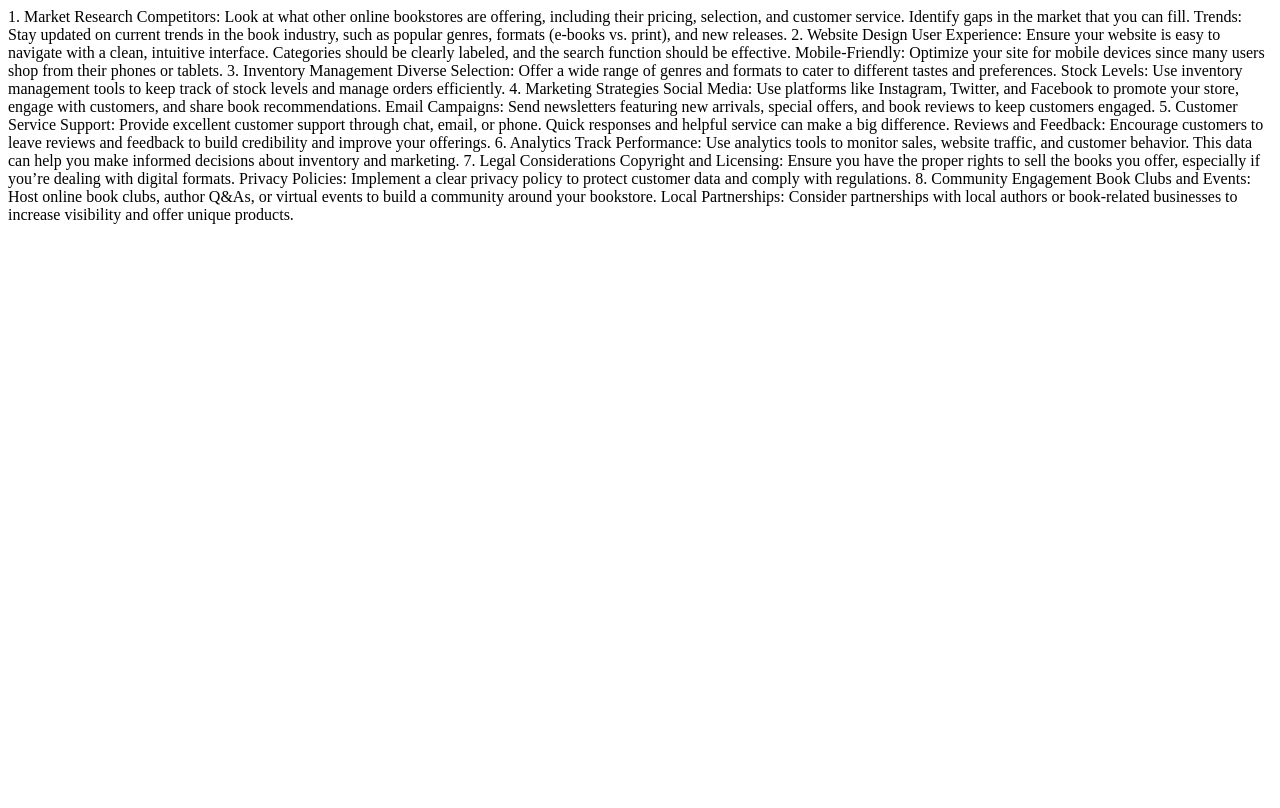
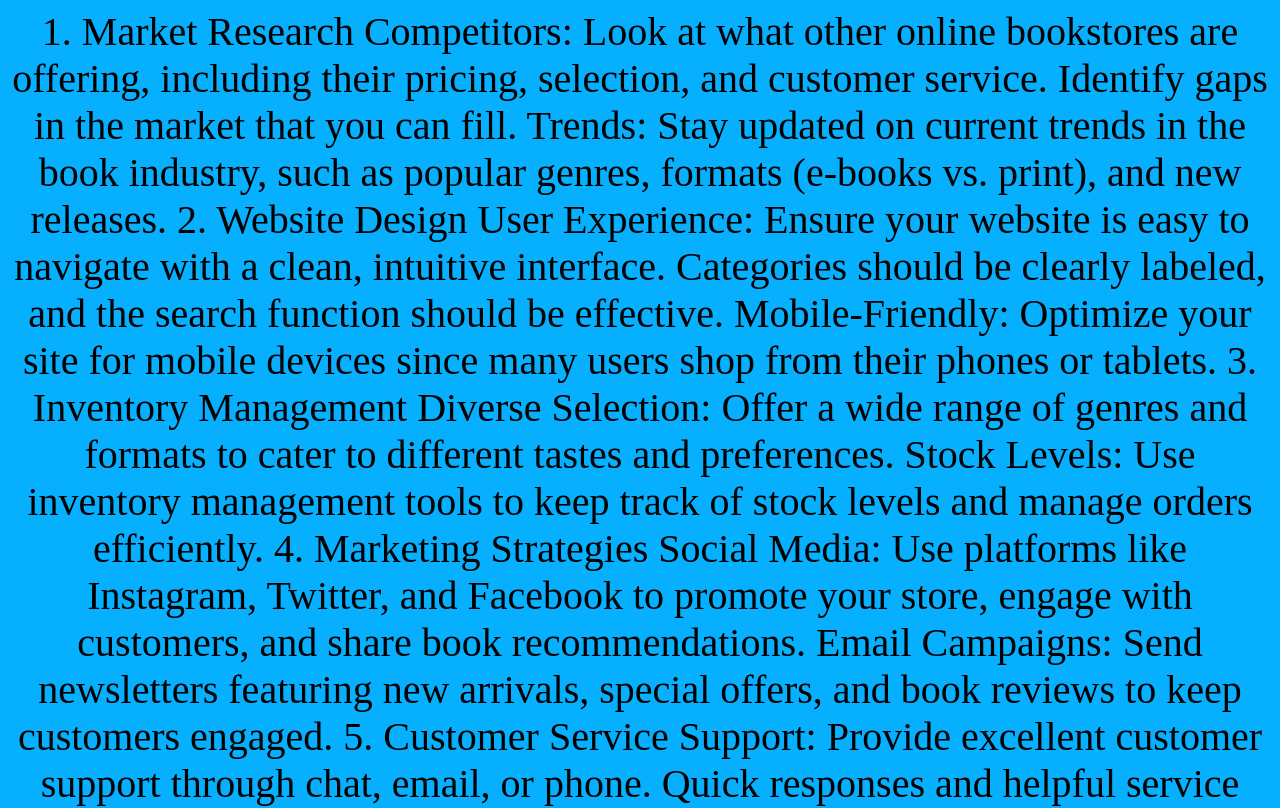
Before and after one commit to Pranavvmore12/charu-project-temporary-storage-, a plain HTML site: page aboutus.html in a window 1280 px wide. Shown: the top 808 px of the page. Drawn offline with Linux system fonts and the light colour scheme.

Commit message:
Update aboutus.html

```diff
--- a/aboutus.html
+++ b/aboutus.html
@@ -4,6 +4,13 @@
     <meta charset="UTF-8">
     <meta name="viewport" content="width=device-width, initial-scale=1.0">
     <title>Document</title>
+    <style>
+        body{
+            background-color: rgb(7, 176, 255);
+            text-align: center;
+            font-size:40px;
+        }
+    </style>
 </head>
 <body>
     1. Market Research
```
